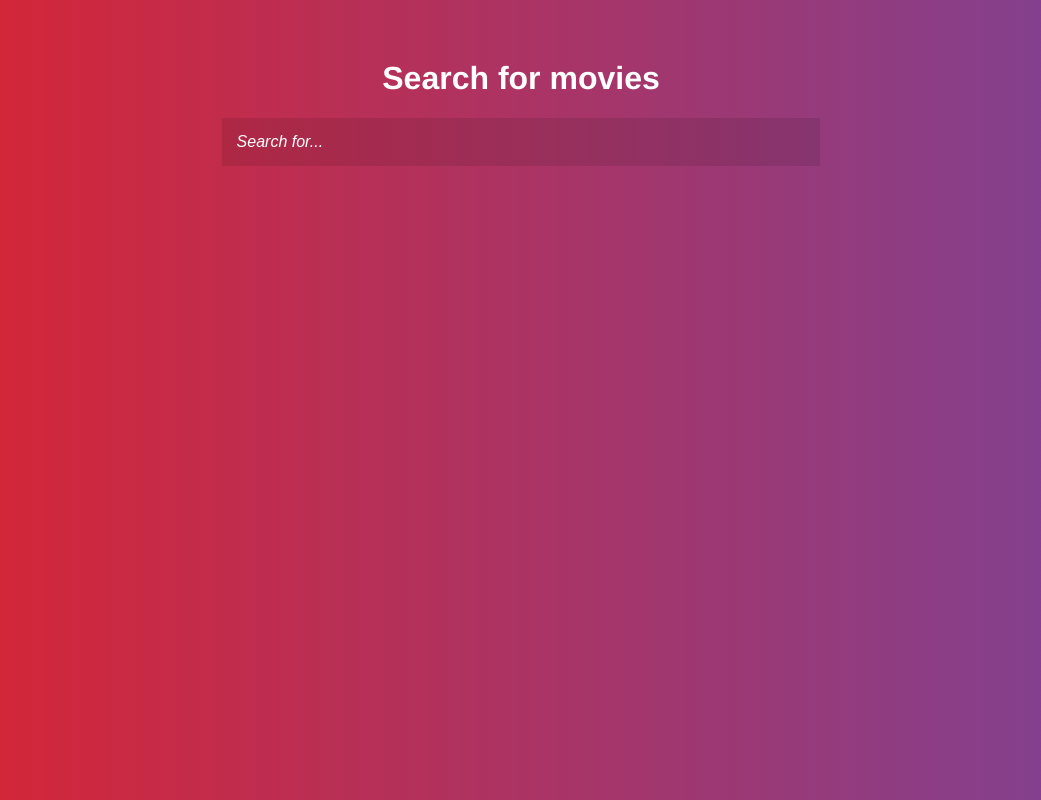
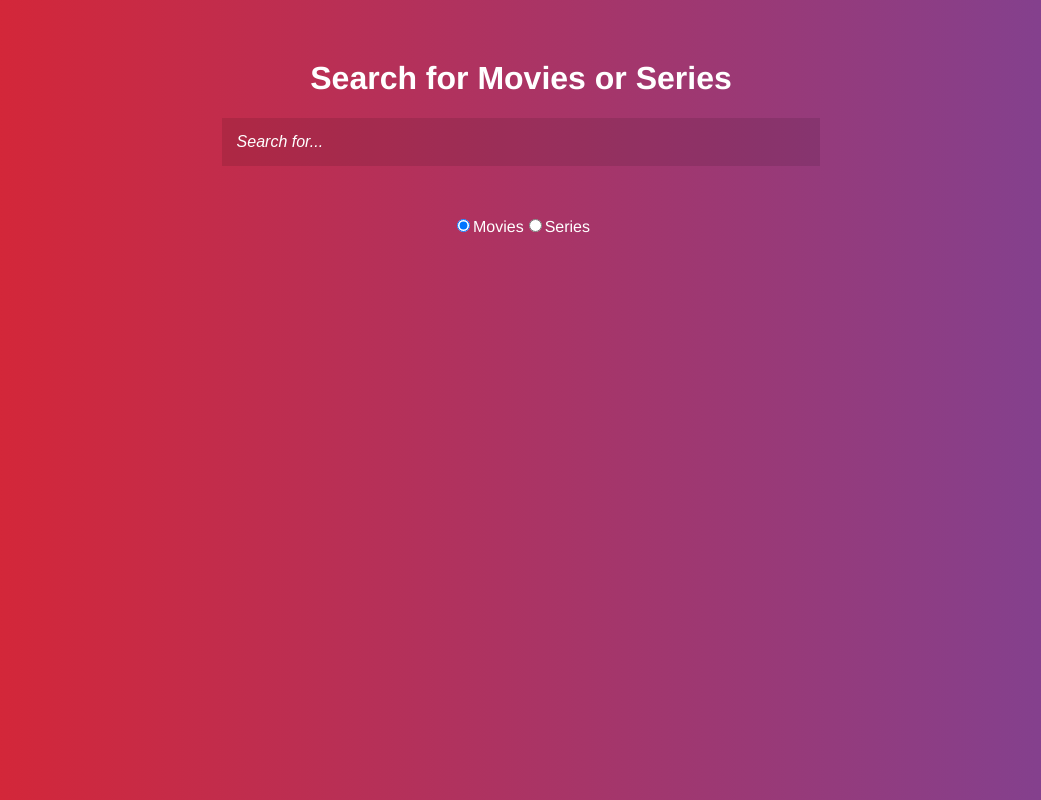
Before and after one commit to danielv14/vue-omdb-api-searcher, a Vue app: page / in a window 1280 px wide. Shown: the whole page, without its empty margins (119-1160 px from the left). Built offline with nearby package versions, Linux system fonts and the light colour scheme.

Commit message:
Search component is now aware of type to search by. Can be toggled with radio buttons for now

```diff
--- a/src/components/Search.vue
+++ b/src/components/Search.vue
@@ -1,20 +1,27 @@
 <template>
   <div class="search">
-    <h1>Search for movies</h1>
+    <h1>Search for Movies or Series</h1>
     <div class="input-wrapper">
       <input type="text"
         v-model="title"
-        @keyup="search(title)"
+        @keyup="search()"
         name=""
         value=""
         placeholder="Search for...">
     </div>
 
+    <div class="radio-buttons">
+      <input @click="search()" type="radio" id="movie" value="movie" v-model="type">
+      <label for="movie">Movies</label>
+      <input @click="search()" type="radio" id="series" value="series" v-model="type">
+      <label for="series">Series</label>
+    </div>
+
     <div class="items">
       <item
-        v-for="movie in movies"
-        :key="movie.imdbID"
-        :item="movie">
+        v-for="item in items"
+        :key="item.imdbID"
+        :item="item">
       </item>
     </div>
 
@@ -35,8 +42,9 @@ export default {
 
   data () {
     return {
-      movies: '', // object containing json response from OMDb API
-      title: '' // v-model for title to search for
+      items: '', // object containing json response from OMDb API
+      title: '', // v-model for title to search for
+      type: 'movie'
     }
   },
 
@@ -46,15 +54,15 @@ export default {
     Search the OMDb API and set vue data object
     @param {string} title - The movie title to search for
      */
-    search (title) {
+    search () {
       // Prevent searching on just 2 characters
-      if (title.length > 2) {
-        OMDb.searchFor(title)
+      if (this.title.length > 2) {
+        OMDb.searchFor(this.title, this.type)
           .then((response) => {
-            this.movies = response.data.Search
+            this.items = response.data.Search
           })
       } else { // else clear search result
-        this.movies = ''
+        this.items = ''
       }
     }
 
@@ -81,7 +89,23 @@ div.input-wrapper {
   margin-bottom: 50px;
 }
 
-input {
+.radio-buttons {
+  width: 45%;
+  margin: 0 auto;
+  text-align: center;
+  margin-bottom: 50px;
+}
+
+input[type=radio] {
+  font-size: 1rem;
+  display: inline-block;
+}
+
+label {
+  color: white;
+}
+
+input[type=text] {
   width: 45%;
   padding: 15px;
   font-size: 1rem;
@@ -91,23 +115,23 @@ input {
   color: white;
 }
 
-input:focus {
+input[type=text]:focus {
   outline: none !important;
 }
 
-input::-webkit-input-placeholder {
+input[type=text]::-webkit-input-placeholder {
   font-style: italic;
   color:white;
 }
-input::-moz-placeholder          {
+input[type=text]::-moz-placeholder          {
   font-style: italic;
   color:white;
 }
-input:-moz-placeholder           {
+input[type=text]:-moz-placeholder           {
   font-style: italic;
   color:white;
 }
-input:-ms-input-placeholder      {
+input[type=text]:-ms-input-placeholder      {
   font-style: italic;
   color:white;
 }
```
